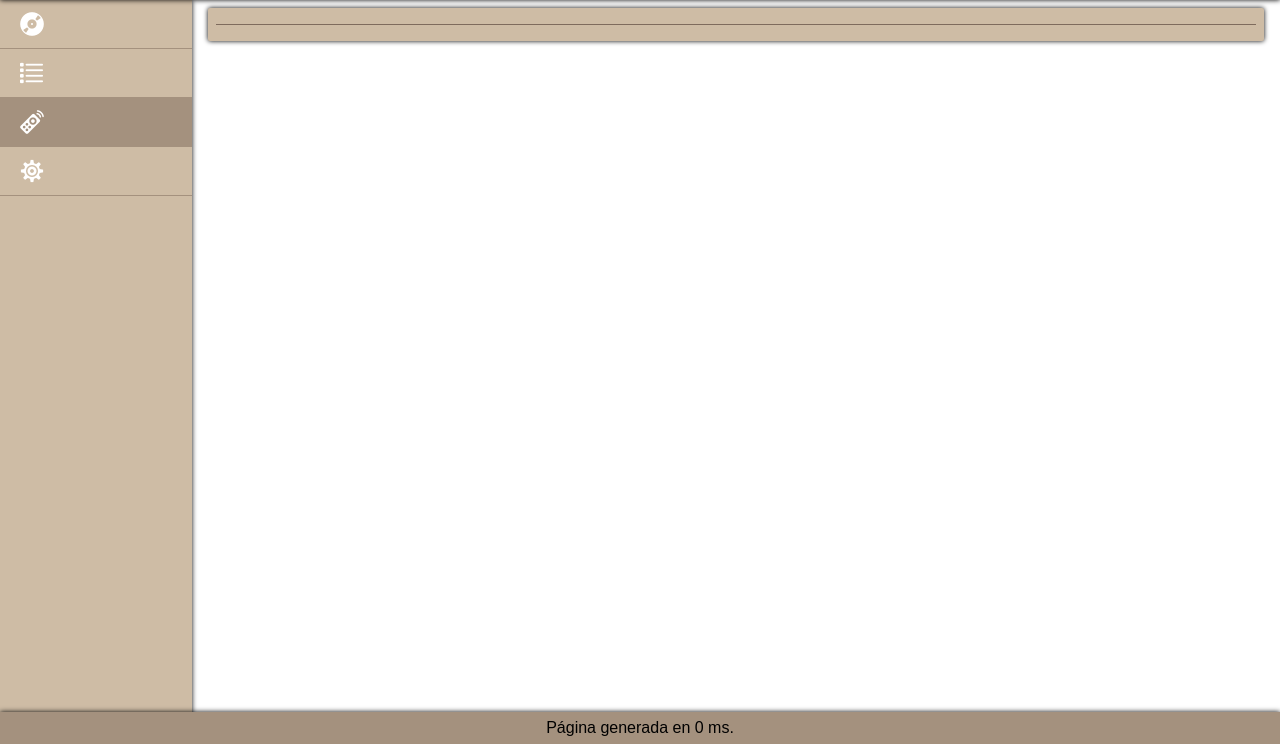
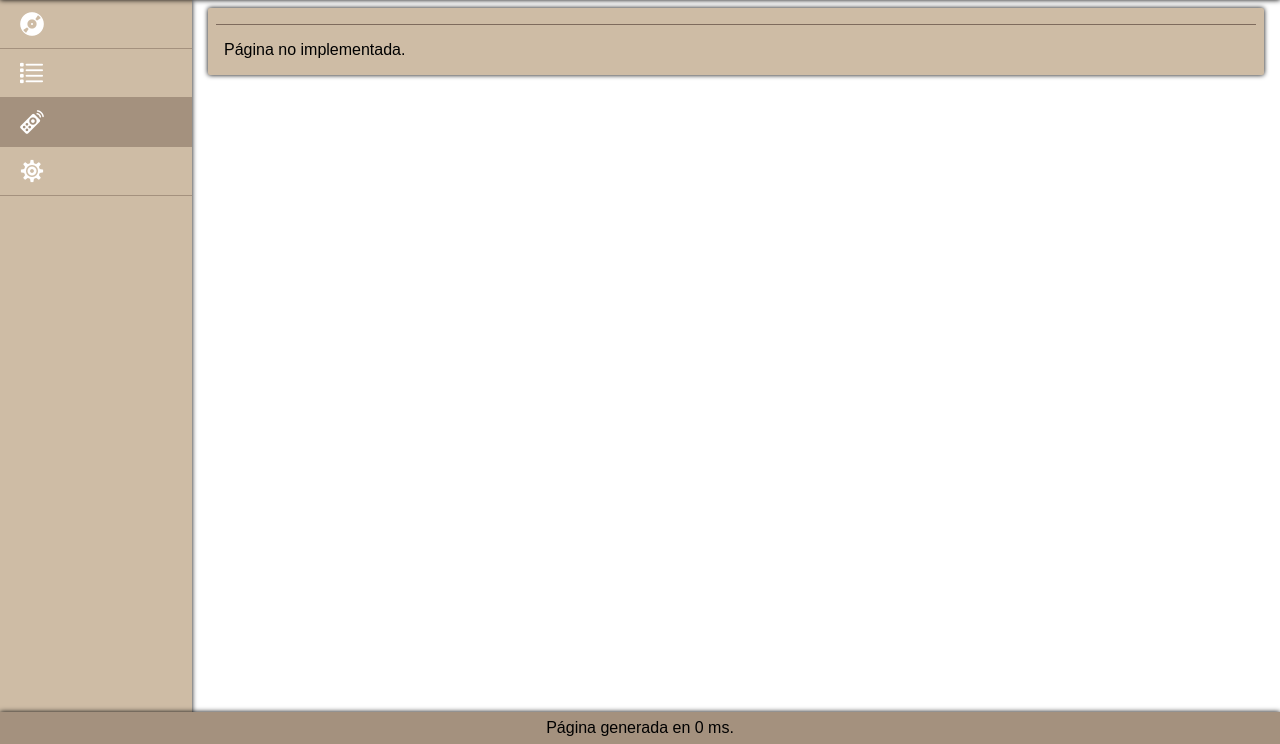
Before and after one commit to vikman90/organo, a PHP site: page /remote.php in a window 1280 px wide. Shown: the part 56-800 px from the top of the page. Run offline with PHP 8.4, Linux system fonts and the light colour scheme; the visitor is signed in with stand-in values (Sample User, id 1); data that the repository does not hold is empty.

Commit message:
Aviso de página no implementada.

```diff
--- a/manager/remote.php
+++ b/manager/remote.php
@@ -22,6 +22,7 @@
 <section>
     <div>
         <h2>{$tr['remote']}</h2>
+        <p>Página no implementada.</p>
     </div>
 </section>
 
--- a/manager/settings.php
+++ b/manager/settings.php
@@ -22,6 +22,7 @@
 <section>
     <div>
         <h2>{$tr['settings']}</h2>
+        <p>Página no implementada.</p>
     </div>
 </section>
 
```
